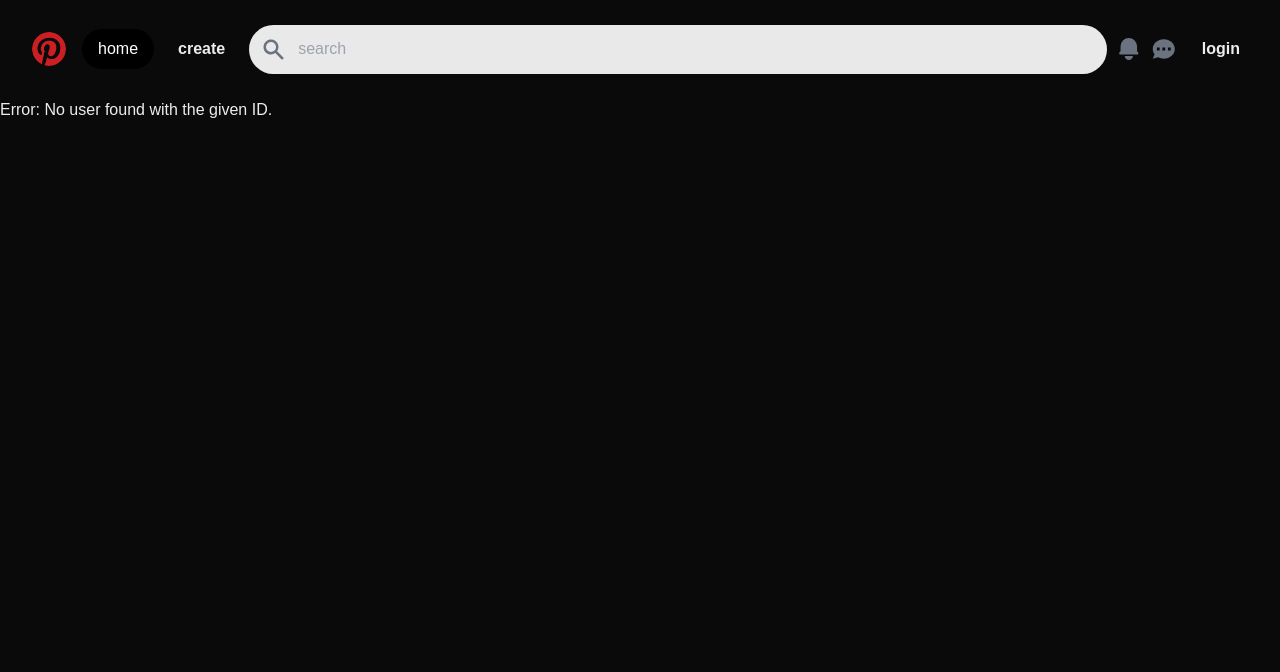
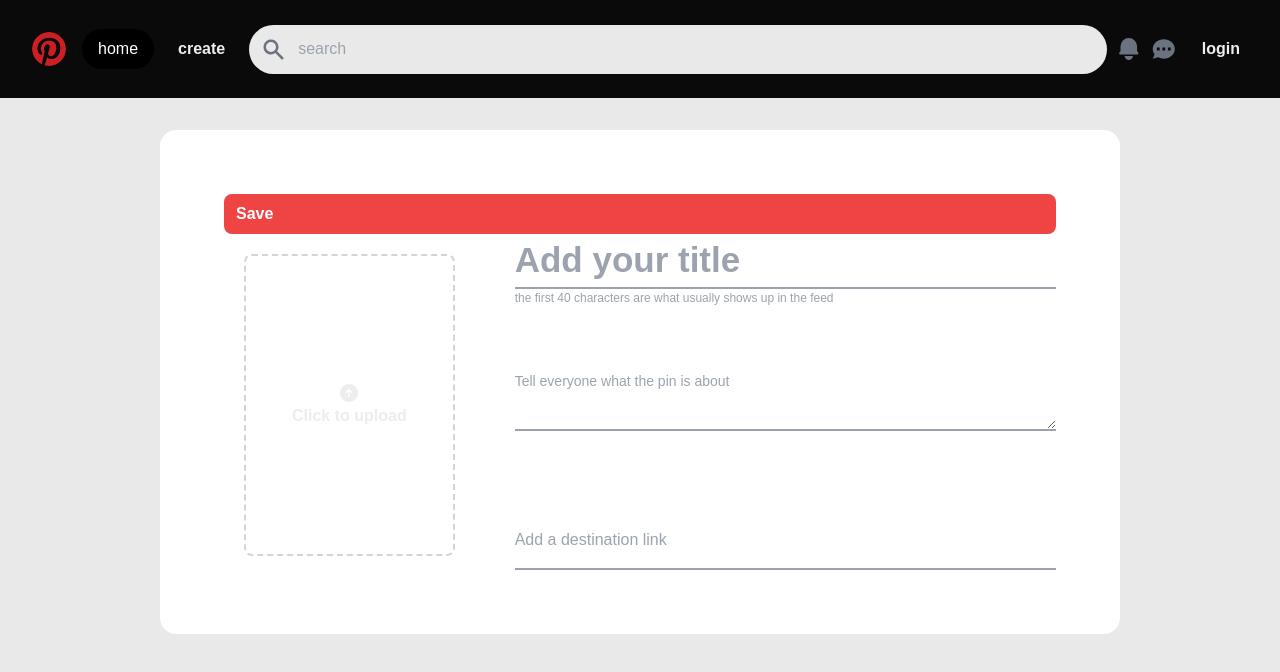
Before and after one commit to lilblackboot/pintrest_clone, a Next.js app in the folder pinteresty/: page /pin-builder in a window 1280 px wide. Shown: the top 672 px of the page. Built offline with nearby package versions, Linux system fonts and the light colour scheme; no server answers; the database is empty.

Commit message:
fontend for pin-builder done

```diff
--- /dev/null
+++ b/pinteresty/app/components/Form.tsx
@@ -0,0 +1,27 @@
+import React from 'react'
+import UploadImage from './UploadImage'
+import UserTag from './UserTag'
+
+function Form() {
+  return (
+    <div className='bg-white p-16 rounded-2xl'>
+        <div className='bg-red-500 p-2 text-white font-semibold px-3 rounded-lg'>
+            Save
+        </div>
+        <div className='grid grid-cols-1 lg:grid-cols-3 gap-10'>
+            <UploadImage/>
+            <div className='col-span-2'>
+                <div className='w-[100%]'>
+                    <input type='text' placeholder='Add your title' className='text-[35px] outline-none font-bold w-full border-b-[2px] border-gray-400 placeholder-gray-400'/>
+                    <h2 className='text-[12px] w-full text-gray-400'>the first 40 characters are what usually shows up in the feed</h2>
+                    <UserTag />
+                    <textarea type='text' placeholder='Tell everyone what the pin is about' className='outline-none w-full mt-8 pb-4 text-[14px] border-b-[2px] border-gray-400 placeholder-gray-400'/>
+                    <input type='text' placeholder='Add a destination link' className='outline-none w-full pb-4 mt-[90px] border-b-[2px] border-gray-400 placeholder-gray-400'/>
+                </div>
+            </div>
+        </div>
+    </div>
+  )
+}
+
+export default Form
--- a/pinteresty/app/components/Header.tsx
+++ b/pinteresty/app/components/Header.tsx
@@ -40,7 +40,9 @@
         <Image src='/logo.png' alt='logo' width={50} height={50}
         className='hover:bg-gray-300 p-2 rounded-full cursor-pointer'/>
         <button className='bg-black text-white p-2 px-4 rounded-full'>home</button>
-        <button className='font-semibold p-2 px-4 rounded-full'>create</button>
+        <button className='font-semibold p-2 px-4 rounded-full' onClick={()=>{
+          router.push('/pin-builder')
+        }}>create</button>
         <div className='w-full bg-[#e9e9e9] p-3 flex hidden md:flex gap-3 items-center rounded-full'>
             <HiSearch className='text-[25px] text-gray-500'/>
             <input type='text' placeholder='search'
--- /dev/null
+++ b/pinteresty/app/components/UploadImage.tsx
@@ -0,0 +1,16 @@
+import React from 'react'
+import { HiArrowUpCircle } from 'react-icons/hi2'
+
+function UploadImage() {
+  return (
+    <div>
+        <label className='m-5 flex flex-col justify-center items-center cursor-pointer h-[90%] border-[2px] border-gray-300 border-dashed rounded-lg taxt-gray-600'>
+            <HiArrowUpCircle className='text-[22px]'/>
+            <h2 className='font-semibold'>Click to upload</h2>
+            <input id='dropzone-file' type='file' className='hidden'/>
+        </label>
+    </div>
+  )
+}
+
+export default UploadImage
--- /dev/null
+++ b/pinteresty/app/components/UserTag.tsx
@@ -0,0 +1,28 @@
+"use client"
+import React from 'react'
+import { useSession, signIn, signOut } from "next-auth/react"
+import Image from 'next/image';
+
+function UserTag() {
+    const {data:session}=useSession();
+  return (
+    <div className='mt-8'>
+       {session?
+       <div className='flex gap-4'>
+       <Image src={session?.user?.image}
+       alt='userImage'
+       width={50}
+       height={50}
+       className='rounded-full'/>
+       <div>
+        <h2 className='text-[14px] font-medium'>{session?.user?.name}</h2>
+        <h2 className='text-[12px]'>{session?.user?.email}</h2>
+
+        </div>
+       </div>
+       :null}
+    </div>
+  )
+}
+
+export default UserTag
--- /dev/null
+++ b/pinteresty/app/pin-builder/page.tsx
@@ -0,0 +1,12 @@
+import React from 'react'
+import Form from '../components/Form'
+
+function PinBuilder() {
+  return (
+    <div className='bg-[#e9e9e9] min-h-screen p-8 px-[60px] md:px-[160px]'>
+        <Form/>
+    </div>
+  )
+}
+
+export default PinBuilder
```
